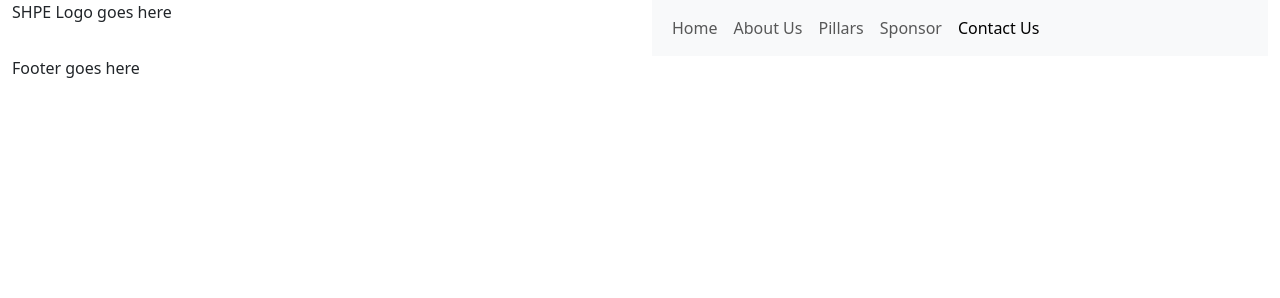
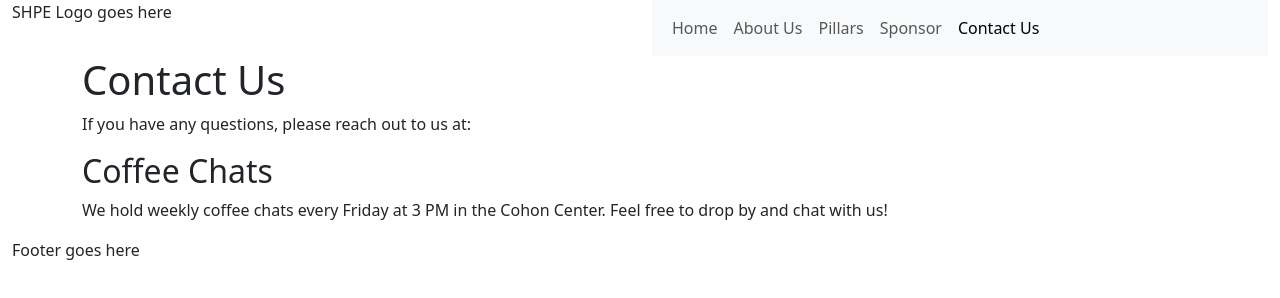
Before and after one commit to CMU-SHPE-Chapter/CMU-SHPE, a plain HTML site: page pages/contact.html in a window 1280 px wide. Drawn offline with nearby package versions, Linux system fonts and the light colour scheme.

Commit message:
Created Skeleton for contact page

```diff
--- a/pages/contact.html
+++ b/pages/contact.html
@@ -33,6 +33,27 @@
             </div>
         </div>
      </div>
+    <!-- Contact us Section -->
+    <div class="container">
+        <div class="row">
+            <div class="col">
+                <!-- Contact Us Content -->
+                 <h1>Contact Us</h1>
+                 <p>If you have any questions, please reach out to us at:</p>
+            </div>
+        </div>
+    </div>
+
+    <!-- Coffee Chats Section -->
+    <div class="container">
+        <div class="row">
+            <div class="col">
+                <!-- Coffee Chats Content -->
+                 <h2>Coffee Chats</h2>
+                 <p>We hold weekly coffee chats every Friday at 3 PM in the Cohon Center. Feel free to drop by and chat with us!</p>
+            </div>
+        </div>
+    </div>
 
     <!-- Footer -->
     <div class="container-fluid">
```
Lines whose indentation alone changed are shown as unchanged.
